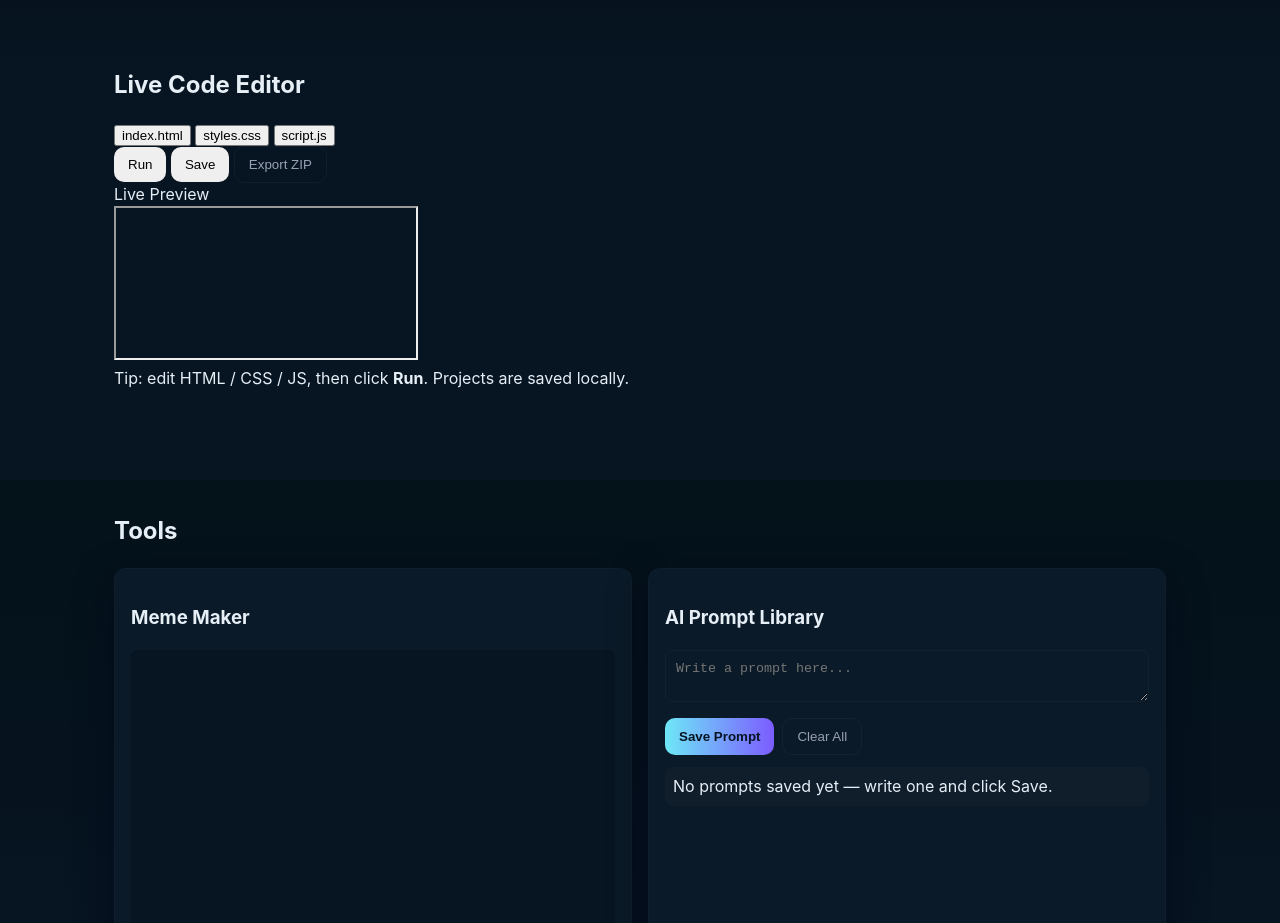
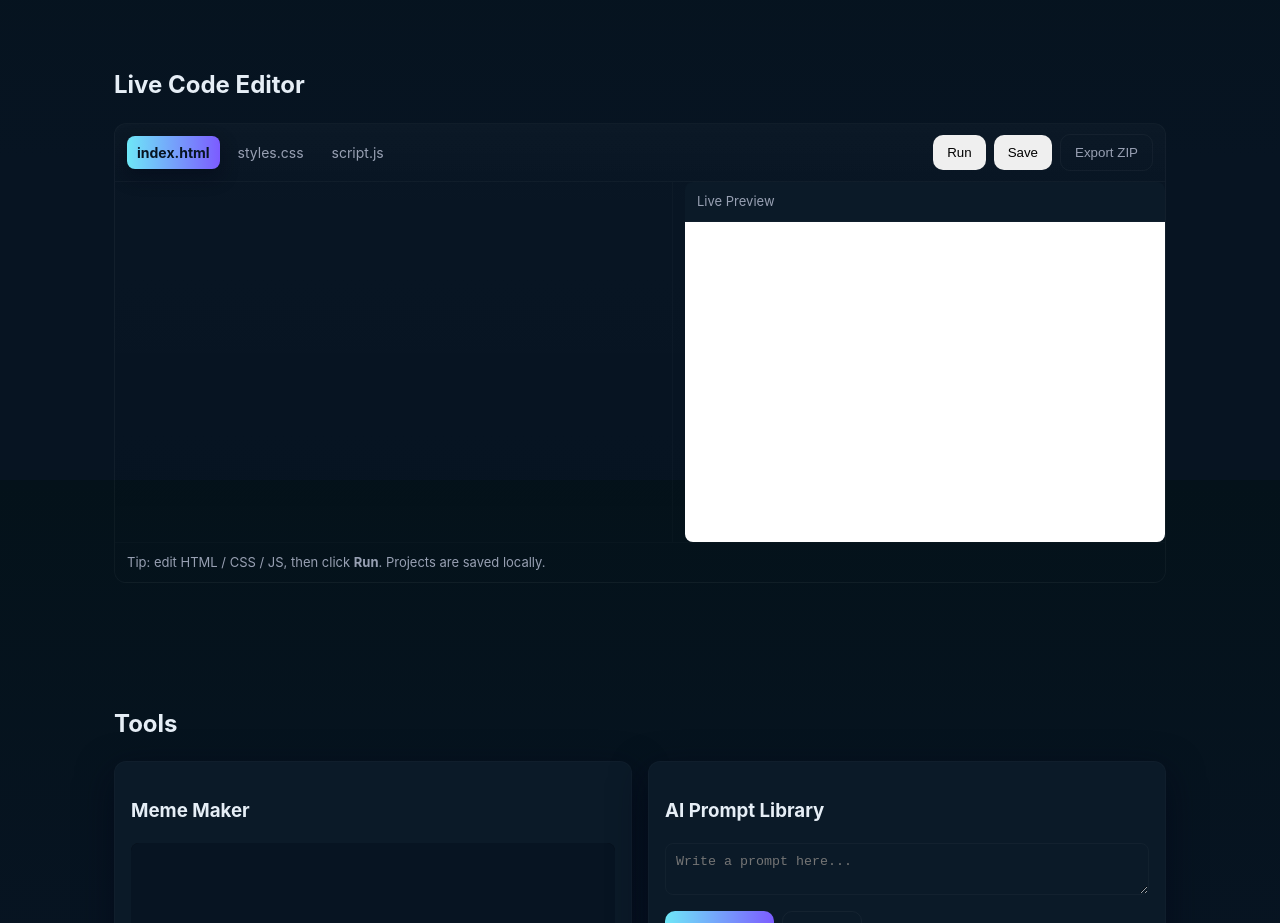
Before and after one commit to Dayday1987/novadev-suite, a plain HTML site: page index.html in a window 1280 px wide. Shown: the part 1120-2043 px from the top of the page. Drawn offline with Linux system fonts and the light colour scheme.

Commit message:
Update main.css
Styling for code editor.

```diff
--- a/styles/main.css
+++ b/styles/main.css
@@ -138,3 +138,22 @@ textarea, input[type="text"], input[type="email"], input[name="name"]{
   .hero-title{font-size:28px}
   .wrap{padding:18px}
 }
+/* ==== Editor styles (append) ==== */
+.editor-shell { margin-top:18px; border-radius:12px; overflow:hidden; border:1px solid rgba(255,255,255,0.04); background:linear-gradient(180deg, rgba(255,255,255,0.01), transparent); }
+.editor-topbar { display:flex; align-items:center; justify-content:space-between; padding:10px 12px; gap:12px; border-bottom:1px solid rgba(255,255,255,0.02); background:linear-gradient(180deg, rgba(255,255,255,0.01), transparent); }
+.file-tabs { display:flex; gap:8px; align-items:center; }
+.file-tab { background:transparent; border:none; color:var(--muted); padding:8px 10px; border-radius:8px; cursor:pointer; font-family:inherit; font-size:14px; }
+.file-tab.active { color: #071422; background: linear-gradient(90deg,var(--accent-1),var(--accent-2)); box-shadow:0 8px 18px rgba(2,6,23,0.45); font-weight:700; }
+.editor-actions { display:flex; gap:8px; align-items:center; }
+.editor-body { display:grid; grid-template-columns: 1fr 480px; gap:12px; min-height:360px; }
+.monaco-editor-container { height:100%; min-height:360px; border-right:1px solid rgba(255,255,255,0.02); }
+.preview-pane { display:flex; flex-direction:column; border-radius:8px; overflow:hidden; background:var(--card); }
+.preview-toolbar { padding:10px 12px; border-bottom:1px solid rgba(255,255,255,0.02); color:var(--muted); font-size:13px; }
+#editorPreview { width:100%; height:100%; border:0; display:block; min-height:300px; background:white; }
+.editor-footer { padding:10px 12px; font-size:13px; color:var(--muted); border-top:1px solid rgba(255,255,255,0.02); }
+
+/* Responsive */
+@media (max-width:980px) {
+  .editor-body { grid-template-columns: 1fr; }
+  #editorPreview { min-height:260px; }
+}
```
